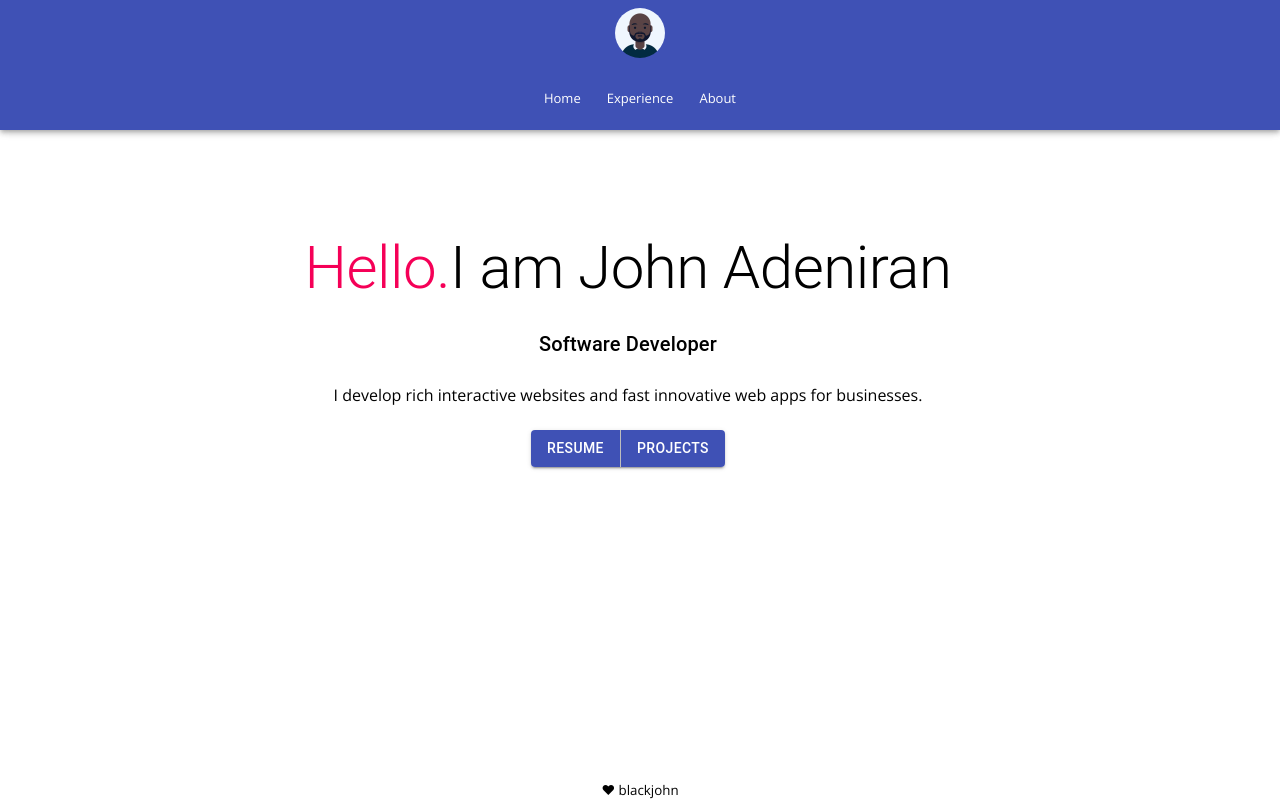
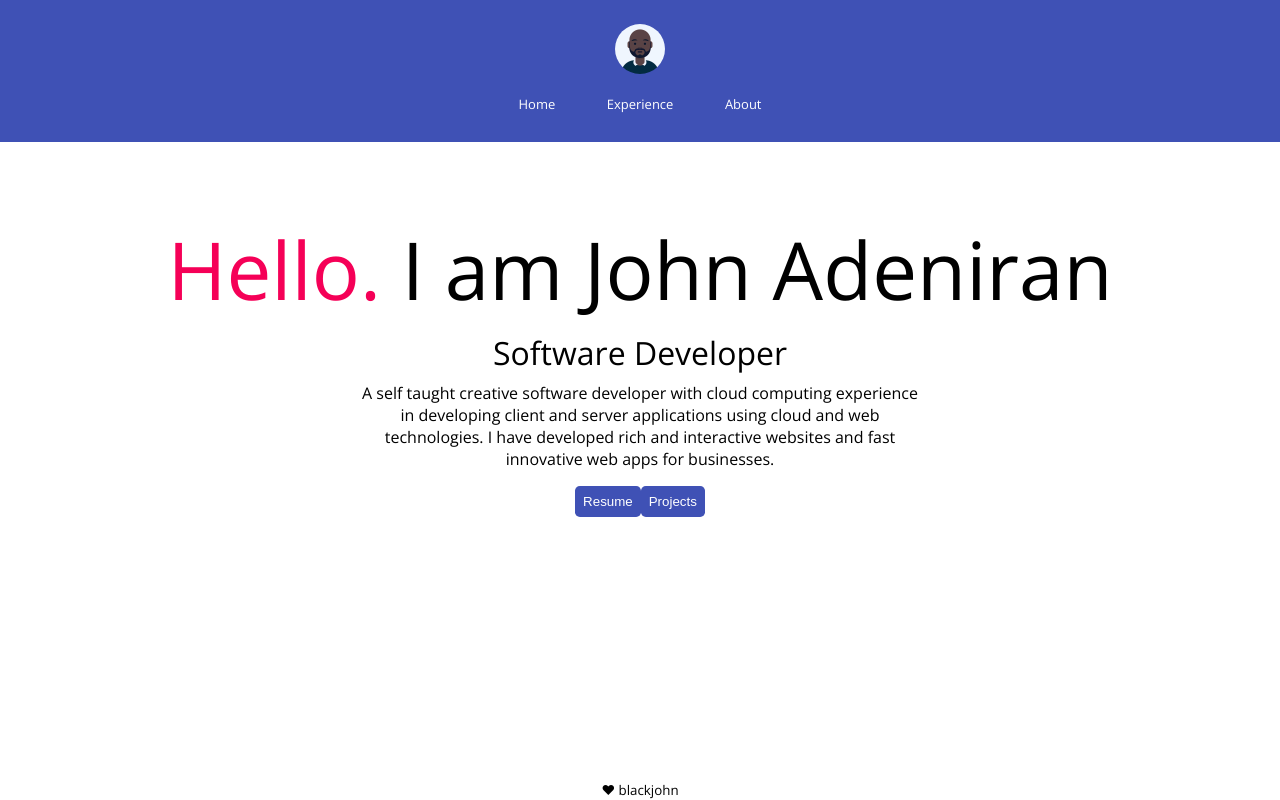
Before and after one commit to adeniranjohn/portfolio, a React (Create React App) app: page / in a window 1280 px wide. Built offline with nearby package versions, Linux system fonts and the light colour scheme.

Commit message:
feature: removing the material-ui

```diff
--- a/src/App.js
+++ b/src/App.js
@@ -1,8 +1,8 @@
-import { Container, AppBar, Toolbar, Box } from '@material-ui/core';
-import { BrowserRouter,Link, Routes, Route } from 'react-router-dom'
+import { BrowserRouter, Routes, Route } from 'react-router-dom'
 import Footer from './components/Layout/Footer';
 import Experience from './components/Pages/Experience';
 import About from './components/Pages/About';
+import Header from './components/Layout/Header'
 
 import Home from './components/Pages/Home';
 
@@ -10,41 +10,23 @@ import './App.scss';
 
 function App() {
   return (
-    <Container maxWidth="lg">
+      <section className="App">
       <BrowserRouter>
-      <header>
-       <AppBar position="fixed" >
+      <Header/>
 
-      <section>
-      <Link to="/"> <img src="avatar.jpeg" alt="John Adeniran Avatar" width="50"/> </Link>
-       <nav>
-       <Toolbar>
-         {/* <IconButton><MenuIcon/></IconButton> */}
-         <Link to="/"> Home </Link>
-            {/* <Link to="/projects"> Projects</Link> */}
-            <Link to="/experience"> Experience</Link>
-            <Link to="/about">About</Link>
+      <main>
 
-            </Toolbar>
-        </nav>
-        </section>
-       </AppBar>
-      </header>
-      <main>
-      <Container maxWidth="lg">
-    <Box p={3}>
+
         <Routes>
           <Route exact path="/" element={<Home/>} />
           <Route exact path="/experience" element={<Experience/>} />
           <Route exact path="/about" element={<About/>} />
           </Routes>
-          </Box>
-          </Container>
           </main>
 
       </BrowserRouter>
       <Footer />
-    </Container>
+      </section>
   );
 }
 
--- a/src/App.scss
+++ b/src/App.scss
@@ -7,10 +7,21 @@
 }
 
 
+section.App {
+
+  Header {
+    background-color: #3f51b5;
+    padding: 1em;
+    header {
+      display: flex;
+
+    }
+
+
       nav {
         display: flex;
         justify-content: space-evenly;
-  max-width: 40em;
+        max-width: 20em;
         align-items: center;
         margin: 0 auto !important;
         a {
@@ -19,7 +30,54 @@ nav {
           font-size: small;
           color: white;
         }
+
+
     }
+  }
+
+  main {
+    padding: 1em;
+
+    section.Home {
+      padding-top: 3rem;
+      text-align: center;
+      h1 {
+        font-size: 5rem;
+        font-weight: normal;
+        margin: 0.5rem 2rem;
+
+        span {
+          color: #f50057;
+
+        }
+      }
+
+      h6 {
+        font-size: 2rem;
+        font-weight: normal;
+        margin: 0.5rem 2rem;
+      }
+      p {
+        margin: 0.5rem 2rem;
+        max-width: 35rem;
+        margin: 0 auto;
+      }
+
+      article.buttons {
+        padding: 1rem;
+        button {
+          background-color: #3f51b5;
+          border: none;
+          color: white;
+          padding: 0.5rem;
+          border-radius: 0.3rem;
+        }
+      }
+    }
+  }
+}
+
+
 
 
 section.card {
@@ -65,9 +123,6 @@ img {
 }
 
 
-main {
-  margin-top: 8em;
-}
 
 
 
--- /dev/null
+++ b/src/components/Layout/Header.js
@@ -0,0 +1,12 @@
+import { Link } from 'react-router-dom';
+import Navigator from './Navigator';
+const Header = () => {
+    return (
+        <header>
+      <Link to="/"> <img src="avatar.jpeg" alt="John Adeniran Avatar" width="50"/> </Link>
+       <Navigator/>
+      </header>
+    )
+}
+
+export default Header;
--- a/src/components/Layout/Navigator.js
+++ b/src/components/Layout/Navigator.js
@@ -0,0 +1,16 @@
+import { Link } from 'react-router-dom'
+
+const Navigator = () => {
+    return (
+        <nav>
+
+         <Link to="/"> Home </Link>
+            <Link to="/experience"> Experience</Link>
+            <Link to="/about">About</Link>
+
+
+        </nav>
+    )
+}
+
+export default Navigator;
--- a/src/components/Pages/Home.js
+++ b/src/components/Pages/Home.js
@@ -1,40 +1,24 @@
-import { Button, Typography, ButtonGroup, Grid} from '@material-ui/core'
+
 
 const Home = () => {
   return (
-    <article className="home">
-      <Grid container  xs={12} spacing={3}>
-      <Grid item  align="center"  xs={12}>
+    <section className="Home">
+      <h1>   <span>Hello.</span> I am John Adeniran</h1>
+      <h6>Software Developer</h6>
+    <p>
+    A self taught creative software developer with cloud computing experience
+in developing client and server applications using cloud and web
+technologies. I have developed rich and interactive websites and fast innovative web apps for businesses.
+       </p>
 
-      <Typography variant="h2" align="center">
-         <Typography variant="span" color="secondary">
-      Hello.
-      </Typography>
-      I am John Adeniran
-      </Typography>
-      </Grid>
-
-      <Grid item xs={12}>
-      <Typography variant="h6" align="center" >
-        Software Developer
-      </Typography>
-      </Grid>
-      <Grid item  align="center"  xs={12}>
-      <Typography variant="p" align="center" >
-       I develop rich interactive websites and fast innovative web apps for businesses.
-
-      </Typography>
-      </Grid>
-            <Grid p={8}  item xs={12} justifyContent="center"  align="center" >
-        <ButtonGroup variant="contained" align="center"  spacing={3}>
-          <Button onClick={() => window.open("https://drive.google.com/file/d/1A90EdFR6waZvM91FDMFnVUT9ehc0Z2N4/view?usp=sharing", '_blank')} color="primary">Resume</Button>
-          <Button href="/projects" color="primary">Projects</Button>
-        </ButtonGroup>
-        </Grid>
-        </Grid>
+        <article className="buttons">
+          <button onClick={() => window.open("https://drive.google.com/file/d/1A90EdFR6waZvM91FDMFnVUT9ehc0Z2N4/view?usp=sharing", '_blank')} color="primary">Resume</button>
+          <button href="/projects" color="primary">Projects</button>
+          </article>
 
 
-    </article>
+
+    </section>
   )
 }
 
```
Lines whose indentation alone changed are shown as unchanged.
